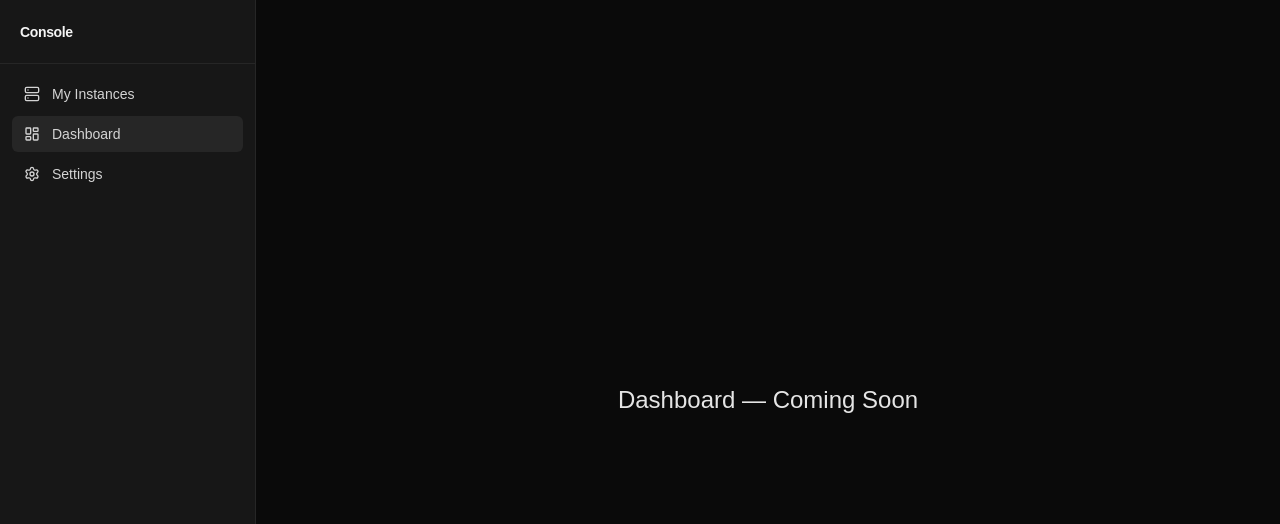
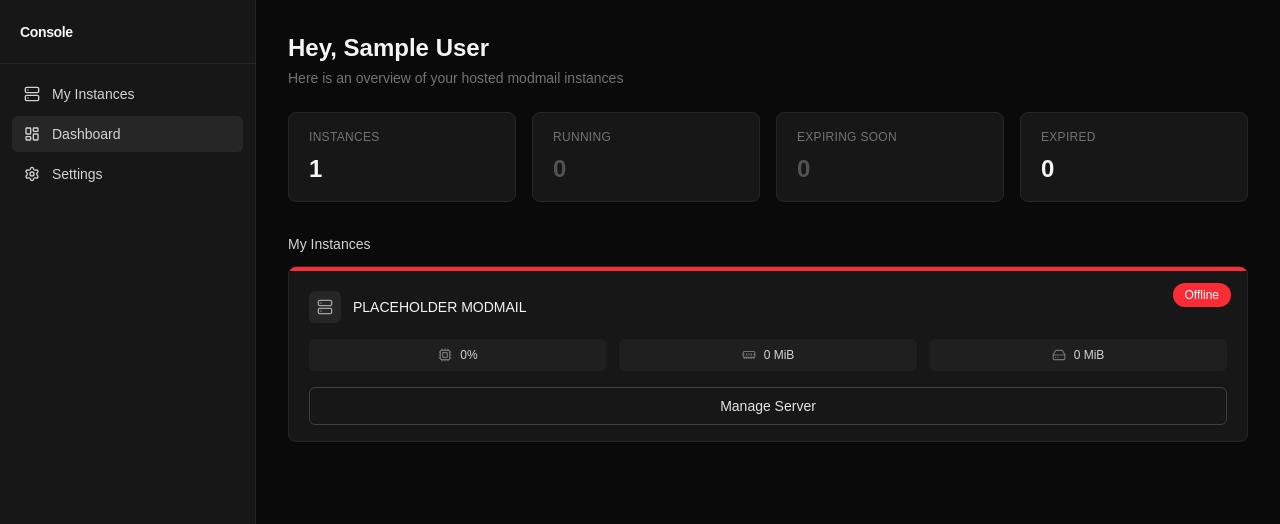
Before and after one commit to DH-HOSTING/website, a Next.js app: page /dashboard in a window 1280 px wide. Shown: the top 524 px of the page. Built offline with nearby package versions, Linux system fonts and the light colour scheme; no server answers; sample sign-in values are in the browser's storage.

Commit message:
Add dashboard overview with placeholder modmail instance card

```diff
--- a/src/app/admin/page.tsx
+++ b/src/app/admin/page.tsx
@@ -1,6 +1,6 @@
 import { redirect } from "next/navigation";
 import Link from "next/link";
-import { ArrowLeft, LogOut } from "lucide-react";
+import { ArrowLeft, LogOut, Server, FileText, Users } from "lucide-react";
 import { auth, signOut } from "@/auth";
 import { isDiscordUserAdmin } from "@/lib/supabase";
 
@@ -33,7 +33,57 @@ export default async function AdminPage() {
           >
             <span>Admin Dashboard</span>
           </button>
+
+          <button
+            type="button"
+            className="flex w-full items-center gap-3 rounded-md px-3 py-2 text-left text-sm text-neutral-300 transition-colors hover:bg-neutral-800/60 hover:text-neutral-100"
+          >
+            <Server className="h-4 w-4 flex-shrink-0" />
+            <span>Modmail Servers</span>
+          </button>
+
+          <button
+            type="button"
+            className="flex w-full items-center gap-3 rounded-md px-3 py-2 text-left text-sm text-neutral-300 transition-colors hover:bg-neutral-800/60 hover:text-neutral-100"
+          >
+            <FileText className="h-4 w-4 flex-shrink-0" />
+            <span>Logs</span>
+          </button>
+
+          <button
+            type="button"
+            className="flex w-full items-center gap-3 rounded-md px-3 py-2 text-left text-sm text-neutral-300 transition-colors hover:bg-neutral-800/60 hover:text-neutral-100"
+          >
+            <Users className="h-4 w-4 flex-shrink-0" />
+            <span>Accounts</span>
+          </button>
         </nav>
+
+        {/* Back to Dashboard + Sign Out */}
+        <div className="flex flex-col gap-1 border-t border-neutral-800 p-3">
+          <Link
+            href="/dashboard"
+            className="flex w-full items-center gap-3 rounded-md px-3 py-2 text-sm text-neutral-300 transition-colors hover:bg-neutral-800/60 hover:text-neutral-100"
+          >
+            <ArrowLeft className="h-4 w-4 flex-shrink-0" />
+            <span>Back to Dashboard</span>
+          </Link>
+
+          <form
+            action={async () => {
+              "use server";
+              await signOut({ redirectTo: "/login" });
+            }}
+          >
+            <button
+              type="submit"
+              className="flex w-full items-center gap-3 rounded-md px-3 py-2 text-left text-sm text-red-500 transition-colors hover:bg-red-500/10 hover:text-red-400"
+            >
+              <LogOut className="h-4 w-4 flex-shrink-0" />
+              <span>Sign Out</span>
+            </button>
+          </form>
+        </div>
 
         <div className="border-t border-neutral-800 px-4 py-3">
           <div className="flex items-center gap-3">
@@ -65,38 +115,13 @@ export default async function AdminPage() {
       </aside>
 
       <main className="flex flex-1 flex-col">
-        <header className="flex h-16 items-center justify-between border-b border-neutral-800 px-6">
+        <header className="flex h-16 items-center border-b border-neutral-800 px-6">
           <div>
             <h1 className="text-lg font-semibold text-neutral-100">
               Admin Dashboard
             </h1>
 
             <p className="text-xs text-neutral-500">Manage DH Modmail</p>
-          </div>
-
-          <div className="flex items-center gap-2">
-            <Link
-              href="/dashboard"
-              title="Back to Dashboard"
-              className="flex h-9 w-9 items-center justify-center rounded-md border border-neutral-700 text-neutral-200 hover:bg-neutral-800"
-            >
-              <ArrowLeft className="h-4 w-4" />
-            </Link>
-
-            <form
-              action={async () => {
-                "use server";
-                await signOut({ redirectTo: "/login" });
-              }}
-            >
-              <button
-                type="submit"
-                title="Sign Out"
-                className="flex h-9 w-9 items-center justify-center rounded-md bg-red-600/90 text-white hover:bg-red-600"
-              >
-                <LogOut className="h-4 w-4" />
-              </button>
-            </form>
           </div>
         </header>
 
--- a/src/app/dashboard/page.tsx
+++ b/src/app/dashboard/page.tsx
@@ -13,6 +13,9 @@ import {
   FileText,
   KeyRound,
   LogOut,
+  Cpu,
+  MemoryStick,
+  HardDrive,
 } from "lucide-react";
 
 type PageKey =
@@ -168,11 +171,109 @@ export default function DashboardPage() {
       </aside>
 
       {/* Main content */}
-      <main className="flex flex-1 items-center justify-center">
-        <h1 className="text-2xl font-medium text-neutral-200">
-          {activePage} — Coming Soon
-        </h1>
+      <main className="flex flex-1 flex-col overflow-y-auto">
+        <div className="px-8 py-8">
+          <h1 className="text-2xl font-semibold text-neutral-100">
+            Hey, {user.username ?? user.name ?? "there"}
+          </h1>
+          <p className="mt-1 text-sm text-neutral-500">
+            Here is an overview of your hosted modmail instances
+          </p>
+
+          {/* Stat cards */}
+          <div className="mt-6 grid grid-cols-4 gap-4">
+            <StatCard label="Instances" value="1" />
+            <StatCard label="Running" value="0" muted />
+            <StatCard label="Expiring Soon" value="0" muted />
+            <StatCard label="Expired" value="0" />
+          </div>
+
+          {/* Server list */}
+          <div className="mt-8">
+            <h2 className="mb-3 text-sm font-medium text-neutral-300">
+              My Instances
+            </h2>
+
+            <ServerCard />
+          </div>
+        </div>
       </main>
+    </div>
+  );
+}
+
+function StatCard({
+  label,
+  value,
+  muted,
+}: {
+  label: string;
+  value: string;
+  muted?: boolean;
+}) {
+  return (
+    <div className="rounded-lg border border-neutral-800 bg-neutral-900 px-5 py-4">
+      <p className="text-xs uppercase tracking-wide text-neutral-500">
+        {label}
+      </p>
+      <p
+        className={`mt-2 text-2xl font-semibold ${
+          muted ? "text-neutral-600" : "text-neutral-100"
+        }`}
+      >
+        {value}
+      </p>
+    </div>
+  );
+}
+
+function ServerCard() {
+  return (
+    <div className="relative overflow-hidden rounded-lg border border-neutral-800 bg-neutral-900">
+      <div className="absolute inset-x-0 top-0 h-1 bg-red-500" />
+
+      <div className="absolute right-4 top-4 rounded-full bg-red-500 px-3 py-1 text-xs font-medium text-white">
+        Offline
+      </div>
+
+      <div className="px-5 pb-4 pt-6">
+        <div className="flex items-center gap-3">
+          <div className="flex h-8 w-8 flex-shrink-0 items-center justify-center rounded-md bg-neutral-800 text-neutral-400">
+            <Server className="h-4 w-4" />
+          </div>
+          <span className="text-sm font-medium text-neutral-100">
+            PLACEHOLDER MODMAIL
+          </span>
+        </div>
+
+        <div className="mt-4 grid grid-cols-3 gap-3">
+          <SpecBadge icon={Cpu} value="0%" />
+          <SpecBadge icon={MemoryStick} value="0 MiB" />
+          <SpecBadge icon={HardDrive} value="0 MiB" />
+        </div>
+
+        <button
+          type="button"
+          className="mt-4 w-full rounded-md border border-neutral-700 py-2 text-sm text-neutral-200 transition-colors hover:bg-neutral-800"
+        >
+          Manage Server
+        </button>
+      </div>
+    </div>
+  );
+}
+
+function SpecBadge({
+  icon: Icon,
+  value,
+}: {
+  icon: React.ElementType;
+  value: string;
+}) {
+  return (
+    <div className="flex items-center justify-center gap-2 rounded-md bg-neutral-800/60 py-2 text-xs text-neutral-300">
+      <Icon className="h-3.5 w-3.5 text-neutral-500" />
+      <span>{value}</span>
     </div>
   );
 }
```
